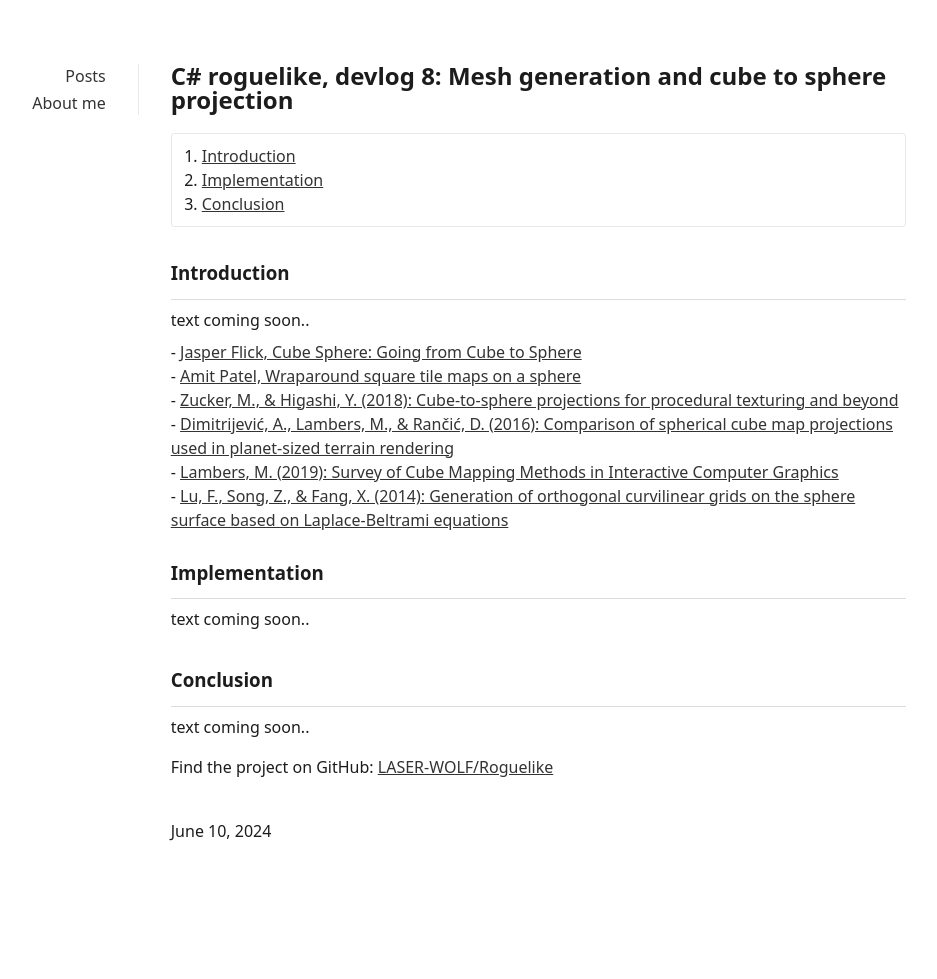
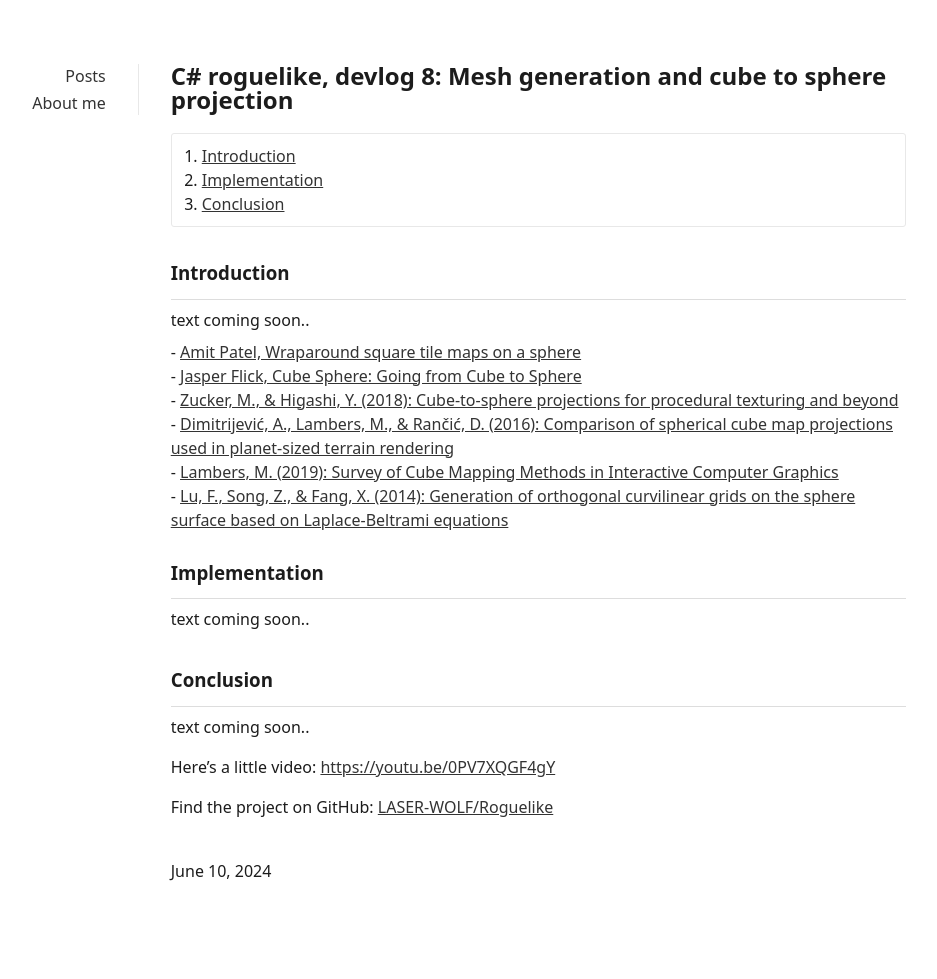
Before and after one commit to casper-borretzen/casper-borretzen.github.io, a Jekyll site: the page built from _posts/2024-06-10-roguelike-devlog8.md, in a window 1280 px wide. Shown: the whole page, without its empty margins (182-1119 px from the left). Built offline with Jekyll 4.4.1, drawn with Linux system fonts in a browser that asks for light colours; before the commit the page ends 939 px from its top, so only the background shows below that.

Commit message:
small devlog 7 edit

```diff
--- a/_posts/2024-06-10-roguelike-devlog8.md
+++ b/_posts/2024-06-10-roguelike-devlog8.md
@@ -8,8 +8,8 @@ title: "C# roguelike, devlog 8: Mesh generation and cube to sphere projection"
 
 text coming soon..
 
+- [Amit Patel, Wraparound square tile maps on a sphere](https://www.redblobgames.com/x/1938-square-tiling-of-sphere/){:target="_blank"}
 - [Jasper Flick, Cube Sphere: Going from Cube to Sphere](https://catlikecoding.com/unity/tutorials/procedural-meshes/cube-sphere/){:target="_blank"}
-- [Amit Patel, Wraparound square tile maps on a sphere](https://www.redblobgames.com/x/1938-square-tiling-of-sphere/){:target="_blank"}
 - [Zucker, M., & Higashi, Y. (2018): Cube-to-sphere projections for procedural texturing and beyond](https://www.jcgt.org/published/0007/02/01/paper-lowres.pdf){:target="_blank"}
 - [Dimitrijević, A., Lambers, M., & Rančić, D. (2016): Comparison of spherical cube map projections used in planet-sized terrain rendering](http://casopisi.junis.ni.ac.rs/index.php/FUMathInf/article/viewFile/871/pdf_75){:target="_blank"}
 - [Lambers, M. (2019): Survey of Cube Mapping Methods in Interactive Computer Graphics](https://marlam.de/publications/cubemaps/lambers2019cubemaps.pdf){:target="_blank"}
@@ -25,4 +25,6 @@ text coming soon..
 
 text coming soon..
 
+Here's a little video: <https://youtu.be/0PV7XQGF4gY>
+
 Find the project on GitHub: [LASER-WOLF/Roguelike](https://github.com/LASER-WOLF/Roguelike){:target="_blank"}
```
Also changed, not shown: _posts/2024-06-09-roguelike-devlog7.md (+2 -0 lines).
